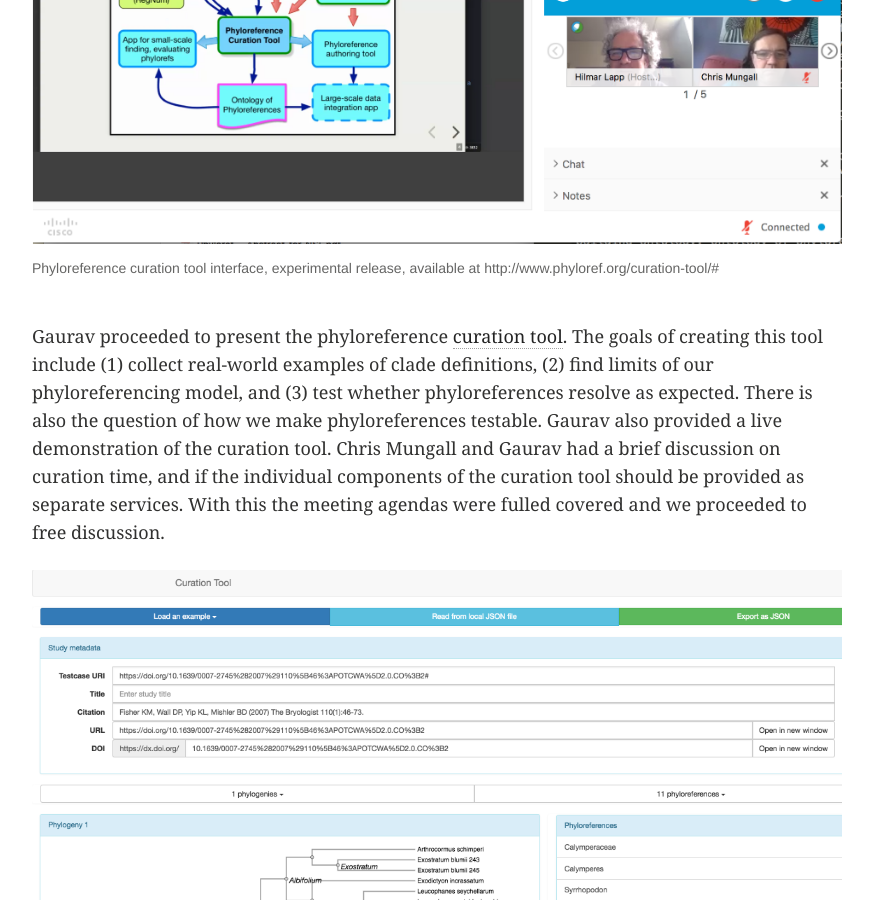
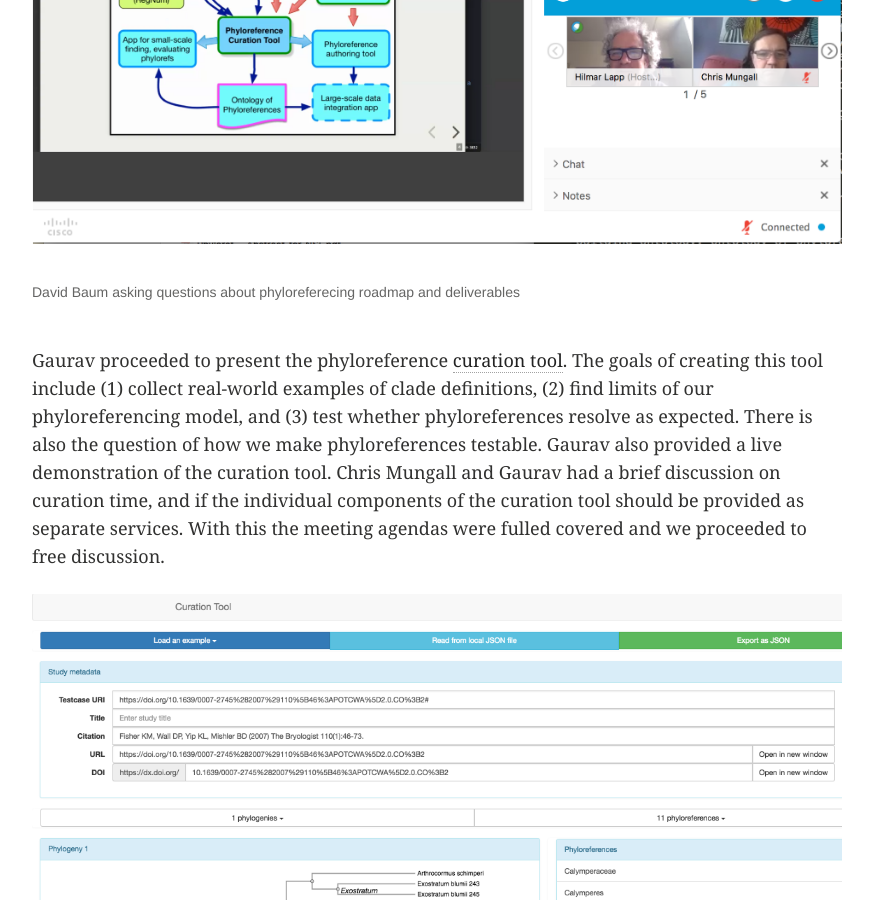
Before and after one commit to phyloref/phyloref.github.io, a Jekyll site: the page built from _posts/blog/2018-04-23-AB-meeting.md, in a window 1280 px wide and 900 px high, scrolled down 3731 px. Shown: the whole window, without its empty margins (64-937 px from the left). Built offline with Jekyll 4.4.1, drawn with Linux system fonts in a browser that asks for light colours; comment, search, counter and statistics services are not loaded.

Commit message:
Update 2018-04-23-AB-meeting.md

```diff
--- a/_posts/blog/2018-04-23-AB-meeting.md
+++ b/_posts/blog/2018-04-23-AB-meeting.md
@@ -47,7 +47,7 @@
 
 <figure>
   <img src="{{site.url}}//images/ABmeeting/ABmeeting-Baum.png" alt="Baum asking questions about phyloreferecing roadmap and deliverables"/>
-  <figcaption> Phyloreference curation tool interface, experimental release, available at http://www.phyloref.org/curation-tool/# </figcaption>
+  <figcaption> David Baum asking questions about phyloreferecing roadmap and deliverables </figcaption>
 </figure>
 
 Gaurav proceeded to present the phyloreference [curation tool]. The goals of creating this tool include (1) collect real-world examples of clade definitions, (2) find limits of our phyloreferencing model, and (3) test whether phyloreferences resolve as expected. There is also the question of how we make phyloreferences testable. Gaurav also provided a live demonstration of the curation tool. Chris Mungall and Gaurav had a brief discussion on curation time, and if the individual components of the curation tool should be provided as separate services. With this the meeting agendas were fulled covered and we proceeded to free discussion.
```
